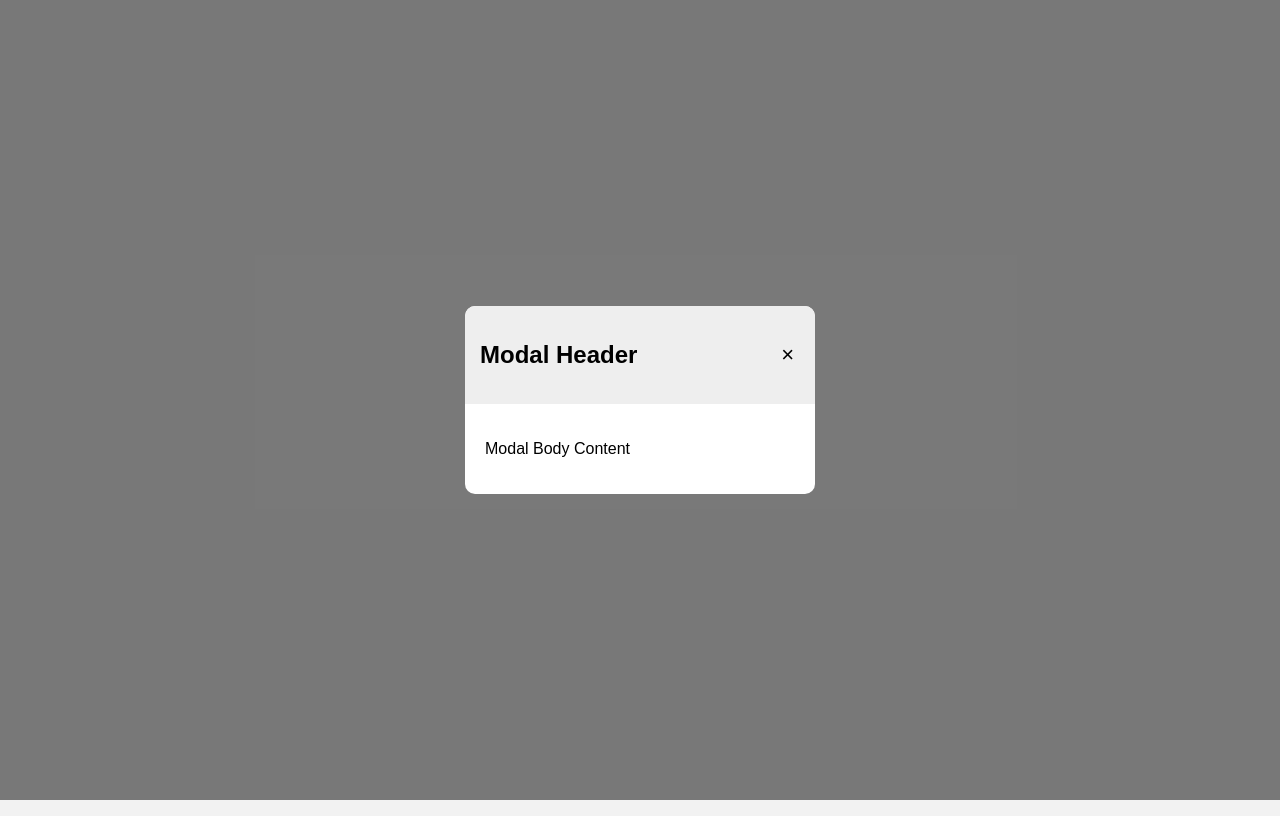
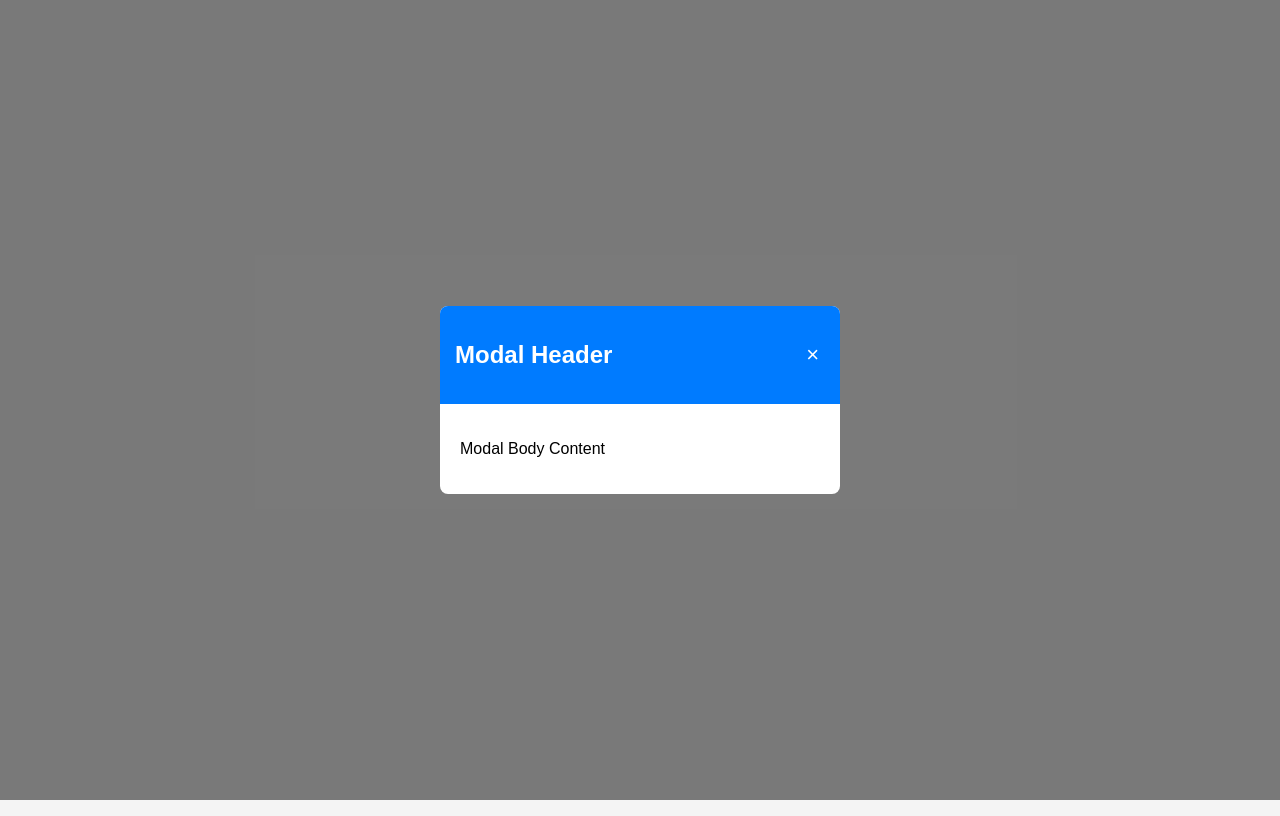
Before and after one commit to acciojob/css-modal-dessu7983, a website: page main.html in a window 1280 px wide. Both pictures are taken after a click on the button "Open Modal". Drawn offline with Linux system fonts and the light colour scheme.

Commit message:
created a submission

```diff
--- a/main.html
+++ b/main.html
@@ -1,4 +1,3 @@
-
 <!DOCTYPE html>
 <html lang="en">
 <head>
@@ -13,70 +12,93 @@
       justify-content: center;
       align-items: center;
       height: 100vh;
-      background-color: #f2f2f2;
+      background-color: #f4f4f4;
     }
 
+    /* Open Button */
     #openModal{
-      padding: 10px 20px;
+      padding: 12px 20px;
+      font-size: 16px;
       border: none;
-      background-color: blue;
+      background-color: #007bff;
       color: white;
+      border-radius: 5px;
       cursor: pointer;
-      border-radius: 5px;
     }
 
+    /* Modal Background */
     .modal{
       display: none;
       position: fixed;
+      left: 0;
       top: 0;
-      left: 0;
       width: 100%;
       height: 100%;
       background-color: rgba(0,0,0,0.5);
-
       justify-content: center;
       align-items: center;
     }
 
+    /* Modal Box */
     .modal-content{
-      background-color: white;
-      width: 350px;
-      border-radius: 10px;
+      background: white;
+      width: 400px;
+      border-radius: 8px;
       overflow: hidden;
+      animation: popup 0.3s ease;
     }
 
+    /* Header */
     .modal-header{
       display: flex;
       justify-content: space-between;
       align-items: center;
       padding: 15px;
-      background-color: #eee;
+      background-color: #007bff;
+      color: white;
     }
 
+    /* Close Button */
+    .close-modal{
+      background: none;
+      border: none;
+      font-size: 22px;
+      color: white;
+      cursor: pointer;
+    }
+
+    /* Body */
     .modal-body{
       padding: 20px;
+      font-size: 16px;
     }
 
-    .close-modal{
-      border: none;
-      background: none;
-      font-size: 22px;
-      cursor: pointer;
+    /* Animation */
+    @keyframes popup{
+      from{
+        transform: scale(0.7);
+        opacity: 0;
+      }
+      to{
+        transform: scale(1);
+        opacity: 1;
+      }
     }
   </style>
 </head>
 
 <body>
 
+  <!-- Open Button -->
   <button id="openModal">Open Modal</button>
 
-  <div class="modal" id="myModal">
+  <!-- Modal -->
+  <div class="modal" id="modal">
 
     <div class="modal-content">
 
       <div class="modal-header">
         <h2>Modal Header</h2>
-
         <button class="close-modal">&times;</button>
       </div>
 
@@ -90,17 +112,20 @@
 
   <script>
     const openBtn = document.getElementById("openModal");
-    const modal = document.getElementById("myModal");
+    const modal = document.getElementById("modal");
     const closeBtn = document.querySelector(".close-modal");
 
+    // Open Modal
     openBtn.onclick = function () {
       modal.style.display = "flex";
     };
 
+    // Close Modal Button
     closeBtn.onclick = function () {
       modal.style.display = "none";
     };
 
+    // Close When Click Outside
     window.onclick = function (e) {
       if (e.target === modal) {
         modal.style.display = "none";
```
